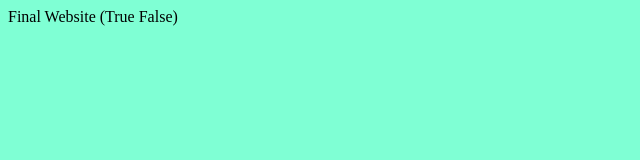
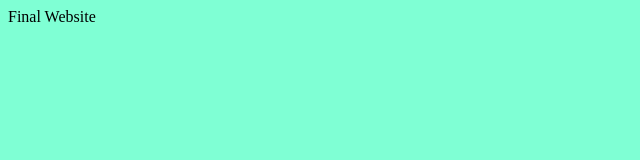
Before and after one commit to Dyln-1/coursework-website, a plain HTML site: page Index.html in a window 1280 px wide. Shown: the whole page, without its empty margins (0-640 px from the left). Drawn offline with Linux system fonts and the light colour scheme.

Commit message:
Update Index.html

```diff
--- a/Index.html
+++ b/Index.html
@@ -7,6 +7,6 @@
     <link rel="stylesheet" href="css/styles.css">
 </head>
 <body>
-    Final Website (True False)
+    Final Website
 </body>
 </html>
```
